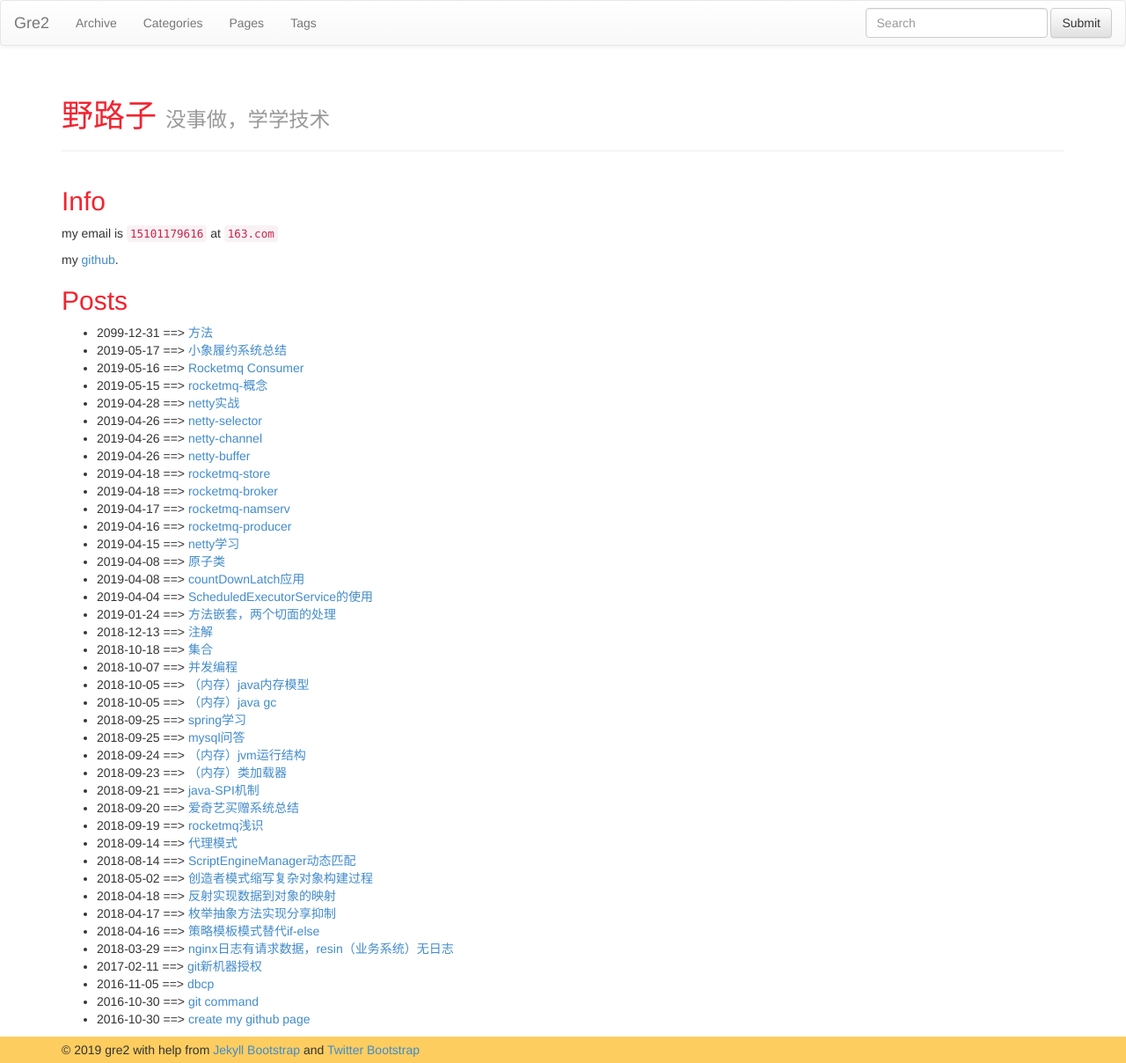
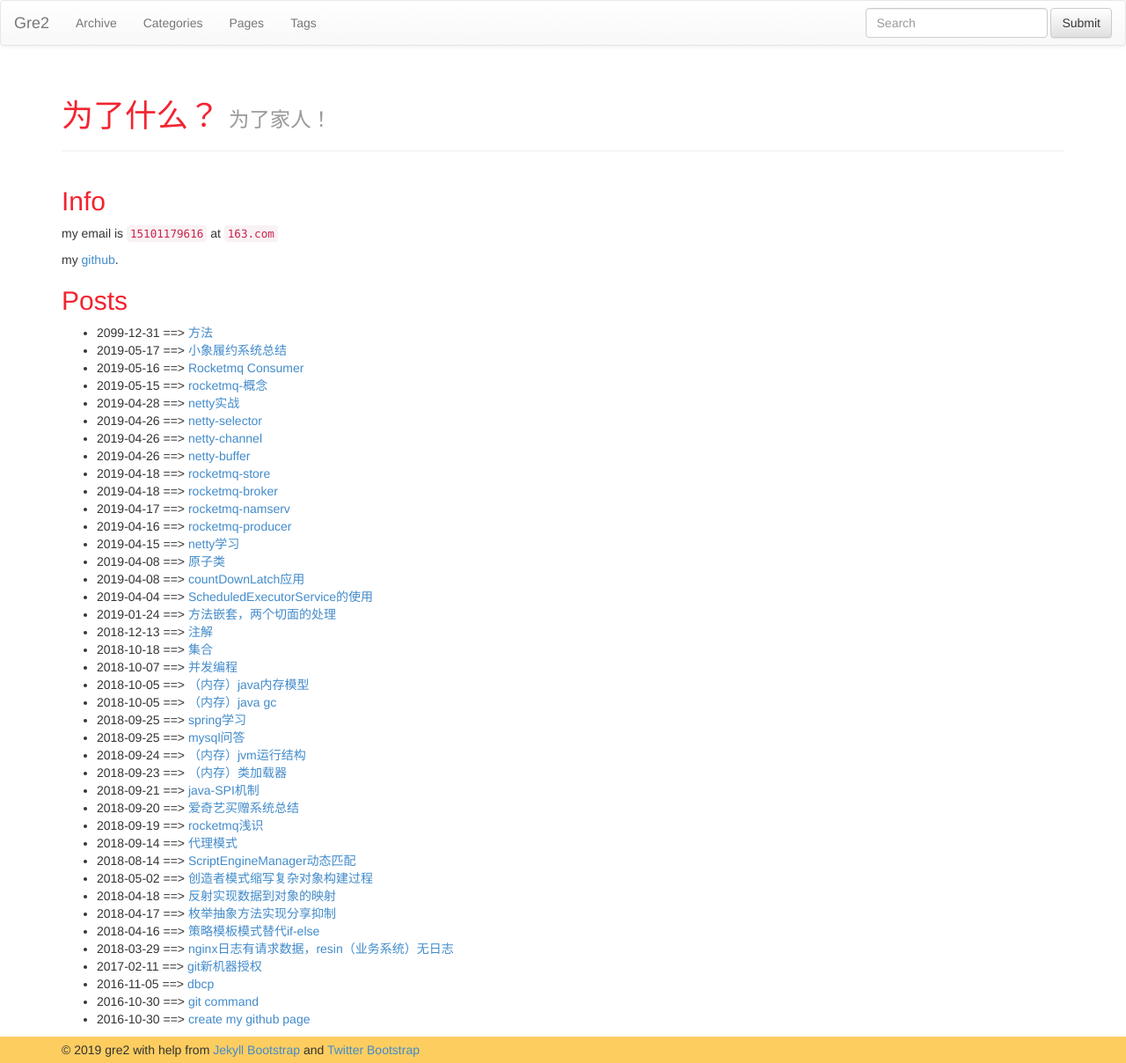
Before and after one commit to gre2/gre2.github.com, a Jekyll site: the page built from index.md, in a window 1280 px wide. Shown: the whole page at 88% size. Built offline with Jekyll 4.4.1, drawn with Linux system fonts in a browser that asks for light colours; nearby versions of some CDN libraries.

Commit message:
20190517

```diff
--- a/index.md
+++ b/index.md
@@ -1,7 +1,7 @@
 ---
 layout: page
-title: 野路子
-tagline: 没事做，学学技术
+title: 为了什么？
+tagline: 为了家人！
 ---
 {% include JB/setup %}
 
```
